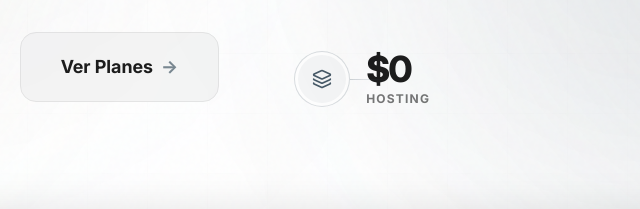
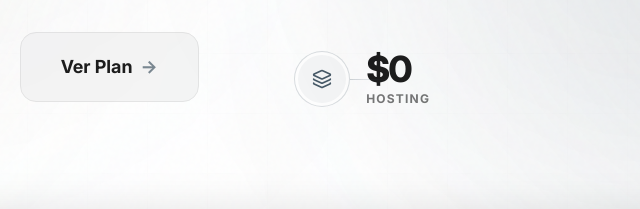
Before and after one commit to gluonex/gluonex.cl-astro, an Astro site: page /landing in a window 1280 px wide. Shown: the part 591-800 px from the top of the page, 333-973 px from the left. Built offline with nearby package versions, Linux system fonts and the light colour scheme; Astro itself is replaced by a stand-in of ours.

Commit message:
fix: planes

```diff
--- a/src/components/landing/LandingHero.astro
+++ b/src/components/landing/LandingHero.astro
@@ -81,7 +81,7 @@ const whatsappHref =
             <ArrowRight class="w-5 h-5 group-hover:translate-x-1 transition-transform" />
           </a>
           <a href="#pricing" class="group bg-base-200 hover:bg-base-300 text-base-content px-10 py-5 rounded-2xl font-bold transition-all duration-300 text-lg border border-base-300">
-            <span class="relative z-10 flex items-center gap-2">Ver Planes <span class="dark:text-primary text-secondary opacity-70 group-hover:opacity-100 group-hover:translate-x-1 transition-all">-&gt;</span></span>
+            <span class="relative z-10 flex items-center gap-2">Ver Plan <span class="dark:text-primary text-secondary opacity-70 group-hover:opacity-100 group-hover:translate-x-1 transition-all">-&gt;</span></span>
           </a>
         </div>
       </div>
```
